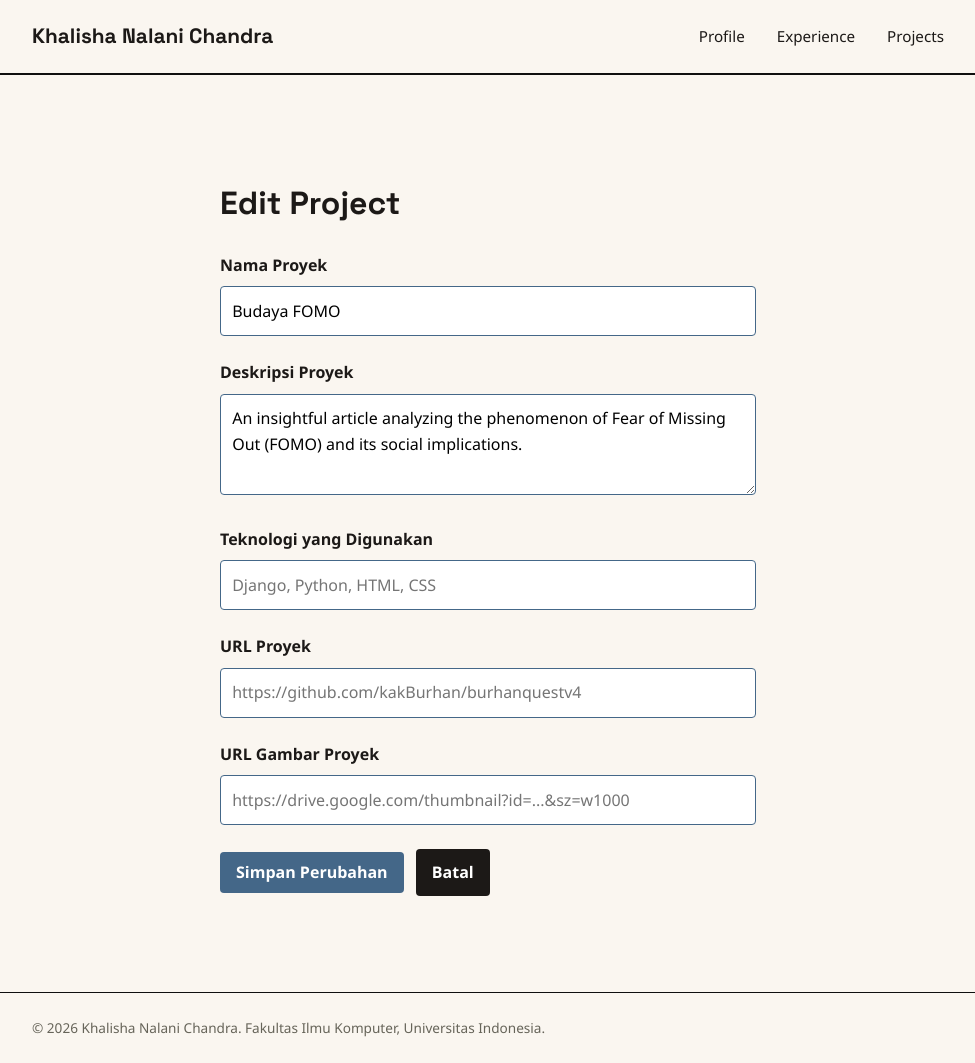
After one commit to nalanii-c/myportofolio, a Django app: page /projects/edit/11111111-1111-4111-8111-111111111111/ in a window 1280 px wide. The commit adds this page. Shown: the whole page, without its empty margins (152-1127 px from the left). Run offline with Django 5.2, Linux system fonts and the light colour scheme; data comes from the database, SQL or seed files in the repository; parts of the project's set-up code (start-up, migrations or seed data) failed here and were passed over.

Commit message:
feat: complete project CRUD and form features

```diff
--- a/main/urls.py
+++ b/main/urls.py
@@ -1,24 +1,22 @@
 from django.urls import path
 from main.views import (
+    show_projects,
+    create_project,
+    edit_project,
+    delete_project,
+    show_experience,
     show_main,
     show_education,
-    show_experience,
-    show_skills,
-    show_projects,
-    create_project,
-    get_projects_json,
-    delete_project,
+    show_skills
 )
 
-app_name = "main"
+app_name = 'main'
 
 urlpatterns = [
-    path("", show_main, name="show_main"),
-    path("education/", show_education, name="show_education"),
-    path("experience/", show_experience, name="show_experience"),
-    path("skills/", show_skills, name="show_skills"),
-    path("projects/", show_projects, name="show_projects"),
-    path("projects/add/", create_project, name="create_project"),
-    path("api/projects/", get_projects_json, name="get_projects_json"),
-    path("projects/<uuid:project_id>/delete/", delete_project, name="delete_project"),
+    path('', show_main, name='show_main'),
+    path('experience/', show_experience, name='show_experience'),
+    path('projects/', show_projects, name='show_projects'),
+    path('projects/create/', create_project, name='create_project'),
+    path('projects/edit/<str:id>/', edit_project, name='edit_project'),
+    path('projects/delete/<str:id>/', delete_project, name='delete_project'),
 ]
--- a/main/views.py
+++ b/main/views.py
@@ -56,11 +56,11 @@ def edit_project(request, id):
         "form": form,
         "project": project,
     }
-    return render(request, "project_form.html", context)
+    return render(request, "edit_project.html", context)
 
 
-def delete_project(request, project_id):
-    project = get_object_or_404(Project, pk=project_id)
+def delete_project(request, id):
+    project = get_object_or_404(Project, pk=id)
     if request.method == "POST":
         project.delete()
         messages.success(request, "Project berhasil dihapus!")
--- a/templates/components/project_delete_modal.html
+++ b/templates/components/project_delete_modal.html
@@ -1,6 +1,3 @@
-{% extends 'base.html' %}
-
-{% block content %}
 
 <p class="experience-status">
     <button type="button"
@@ -45,5 +42,3 @@
         </div>
     </div>
 </div>
-
-{% endblock content %}
--- /dev/null
+++ b/templates/edit_project.html
@@ -0,0 +1,29 @@
+{% extends "base.html" %}
+{% block meta %}
+    <title>Edit Project - {{ name }}</title>
+{% endblock meta %}
+{% block content %}
+    <main>
+        <section class="experience-section">
+            <div class="container" style="padding: 2rem; max-width: 600px; margin: 0 auto;">
+                <h1>Edit Project</h1>
+                <form method="post" class="project-form">
+                    {% csrf_token %}
+                    {% for field in form %}
+                        <div class="form-group" style="margin-bottom: 1.5rem;">
+                            <label for="{{ field.id_for_label }}" style="display: block; font-weight: bold; margin-bottom: 0.5rem;">{{ field.label }}</label>
+                            <div style="width: 100%;">
+                                {{ field }}
+                            </div>
+                            {% for error in field.errors %}
+                                <p class="form-error" style="color: red; font-size: 0.875rem;">{{ error }}</p>
+                            {% endfor %}
+                        </div>
+                    {% endfor %}
+                    <button type="submit" class="button" style="padding: 0.5rem 1rem; cursor: pointer;">Simpan Perubahan</button>
+                    <a href="{% url 'main:show_projects' %}" class="button button-secondary" style="margin-left: 0.5rem;">Batal</a>
+                </form>
+            </div>
+        </section>
+    </main>
+{% endblock content %}
--- a/templates/project.html
+++ b/templates/project.html
@@ -42,6 +42,7 @@
                                     {% if project.project_url %}
                                         <a href="{{ project.project_url }}" class="button">Lihat Project</a>
                                     {% endif %}
+                                    <a href="{% url 'main:edit_project' project.id %}" class="button button-secondary">Edit Proyek</a>
                                     {% include "components/project_delete_modal.html" with project=project %}
                                 </div>
                             </div>
```
